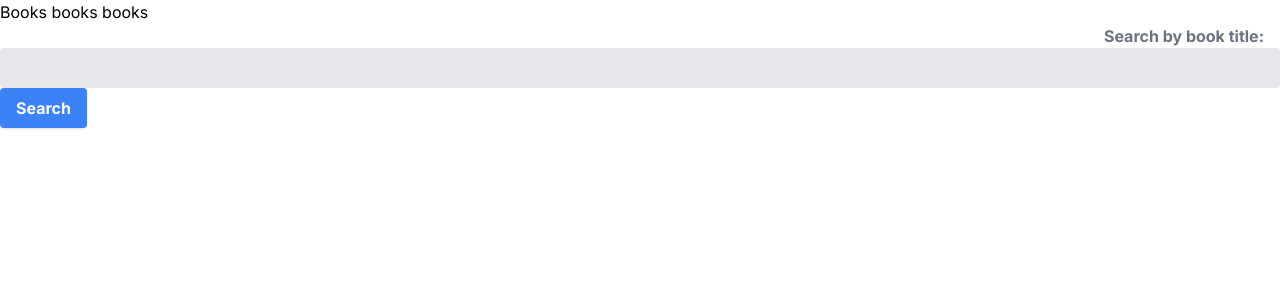
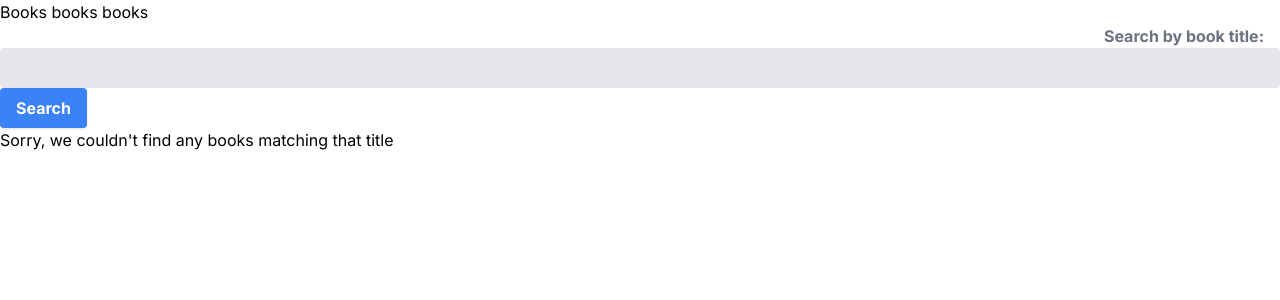
Before and after one commit to ihart/books, a Next.js app: page / in a window 1280 px wide. Shown: the top 300 px of the page. Built offline with nearby package versions, Linux system fonts and the light colour scheme.

Commit message:
Handle zero results

```diff
--- a/src/app/page.tsx
+++ b/src/app/page.tsx
@@ -18,11 +18,15 @@ const Home = () => {
 
   const [books, setBooks] = useState<Books>([])
 
+  const [isSearching, setIsSearching] = useState<Boolean>(false)
+
   const performSearch = () => {
+    setIsSearching(true)
     getBookData(searchTerm)
   }
 
   useEffect(() => {
+    setIsSearching(false)
     setBooks(getBooksFromData(bookData))
   }, [bookData])
 
@@ -30,7 +34,8 @@ const Home = () => {
     <h1>Books books books</h1>
     <SearchContext.Provider value={{ searchTerm, setSearchTerm, performSearch }}>
       <Search />
-      <BookList books={books} />
+      {isSearching && <p>Searching...</p>}
+      {!isSearching && <BookList books={books} />}
     </SearchContext.Provider>
   </main>
 }
--- a/src/components/bookList.tsx
+++ b/src/components/bookList.tsx
@@ -1,3 +1,4 @@
+import { Fragment } from 'react'
 import { Books } from '@/data/types'
 
 interface BookListProps {
@@ -5,9 +6,19 @@ interface BookListProps {
 }
 
 const BookList = ({ books }: BookListProps) => {
-  return <ul>
-    {books.map((book, i) => <li key={`book=-${i}`}>{book?.title}</li>)}
-  </ul>
+  const hasBooks = books.length ? true : false
+
+  return <Fragment>
+    {hasBooks &&
+      <div>
+        <p>{books.length} result{books.length > 1 ? 's': ''}</p>
+        <ul>
+          {books.map((book, i) => <li key={`book=-${i}`}>{book?.title}</li>)}
+        </ul>
+      </div>
+    }
+    {!hasBooks && <p>Sorry, we couldn't find any books matching that title</p>}
+  </Fragment>
 }
 
 export default BookList
```
